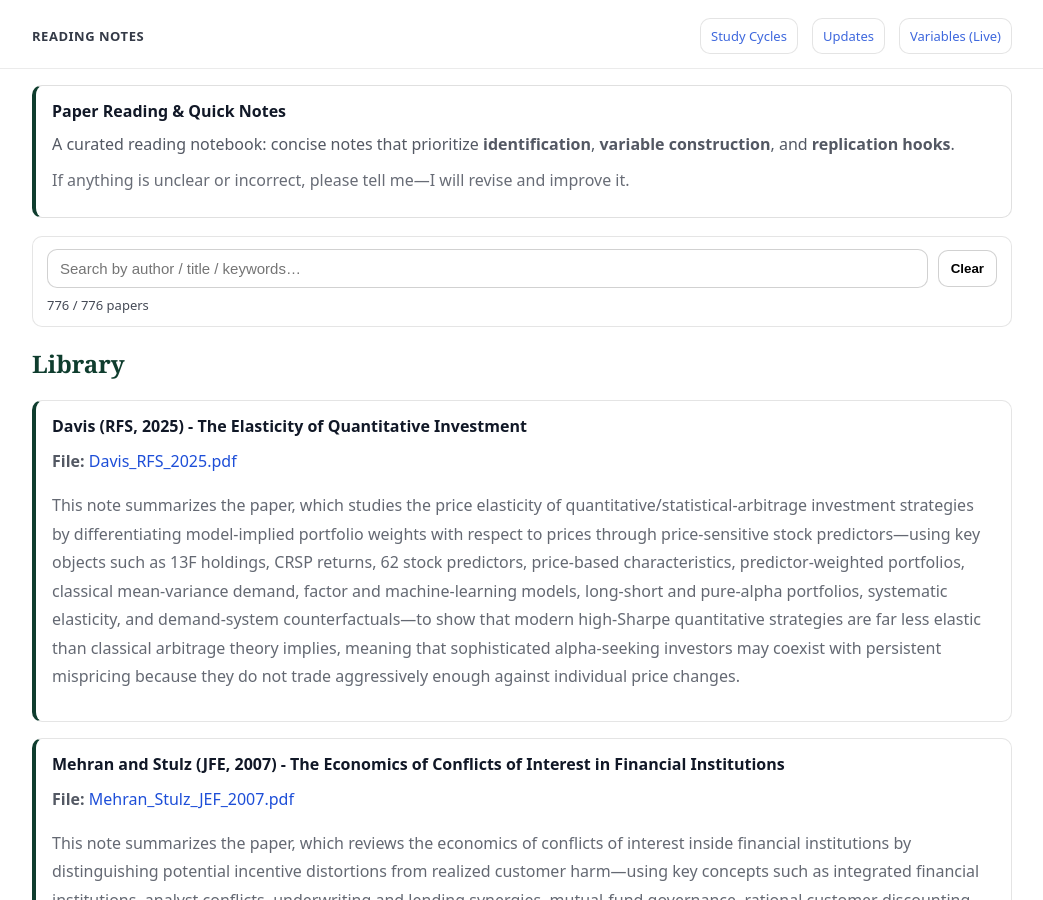
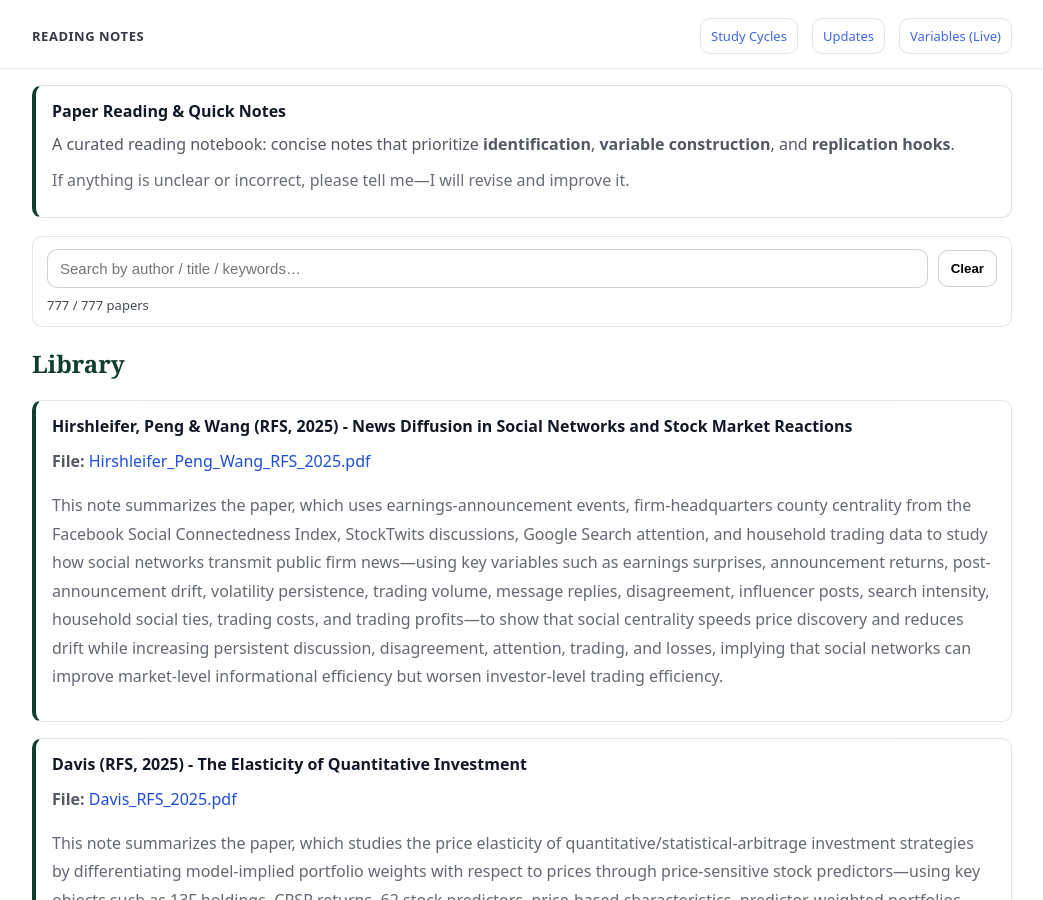
Before and after one commit to yaxinzn/study-archive, a Jekyll site: the page built from reading/index.md, in a window 1280 px wide and 900 px high. Shown: the whole window, without its empty margins (118-1161 px from the left). Built offline with Jekyll 4.4.1, drawn with Linux system fonts in a browser that asks for light colours.

Commit message:
Reading: add/update Hirshleifer_Peng_Wang_RFS_2025.pdf

```diff
--- a/_data/reading.yml
+++ b/_data/reading.yml
@@ -1,3 +1,7 @@
+- title: "Hirshleifer, Peng & Wang (RFS, 2025) - News Diffusion in Social Networks and Stock Market Reactions"
+  file: "Hirshleifer_Peng_Wang_RFS_2025.pdf"
+  desc: "This note summarizes the paper, which uses earnings-announcement events, firm-headquarters county centrality from the Facebook Social Connectedness Index, StockTwits discussions, Google Search attention, and household trading data to study how social networks transmit public firm news—using key variables such as earnings surprises, announcement returns, post-announcement drift, volatility persistence, trading volume, message replies, disagreement, influencer posts, search intensity, household social ties, trading costs, and trading profits—to show that social centrality speeds price discovery and reduces drift while increasing persistent discussion, disagreement, attention, trading, and losses, implying that social networks can improve market-level informational efficiency but worsen investor-level trading efficiency."
+
 - title: "Davis (RFS, 2025) - The Elasticity of Quantitative Investment"
   file: "Davis_RFS_2025.pdf"
   desc: "This note summarizes the paper, which studies the price elasticity of quantitative/statistical-arbitrage investment strategies by differentiating model-implied portfolio weights with respect to prices through price-sensitive stock predictors—using key objects such as 13F holdings, CRSP returns, 62 stock predictors, price-based characteristics, predictor-weighted portfolios, classical mean-variance demand, factor and machine-learning models, long-short and pure-alpha portfolios, systematic elasticity, and demand-system counterfactuals—to show that modern high-Sharpe quantitative strategies are far less elastic than classical arbitrage theory implies, meaning that sophisticated alpha-seeking investors may coexist with persistent mispricing because they do not trade aggressively enough against individual price changes."
```
Also changed, not shown: 1 other file.
